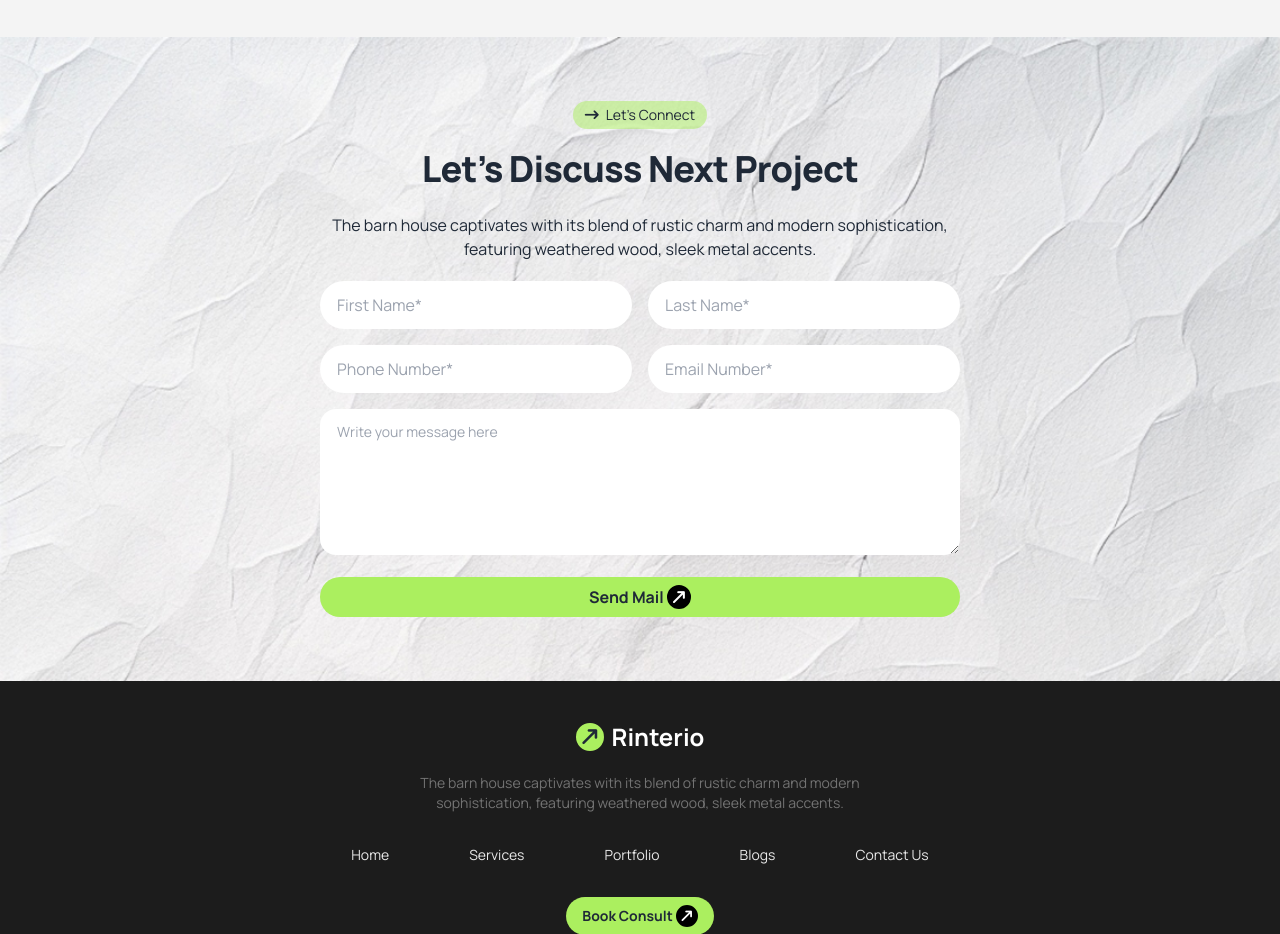
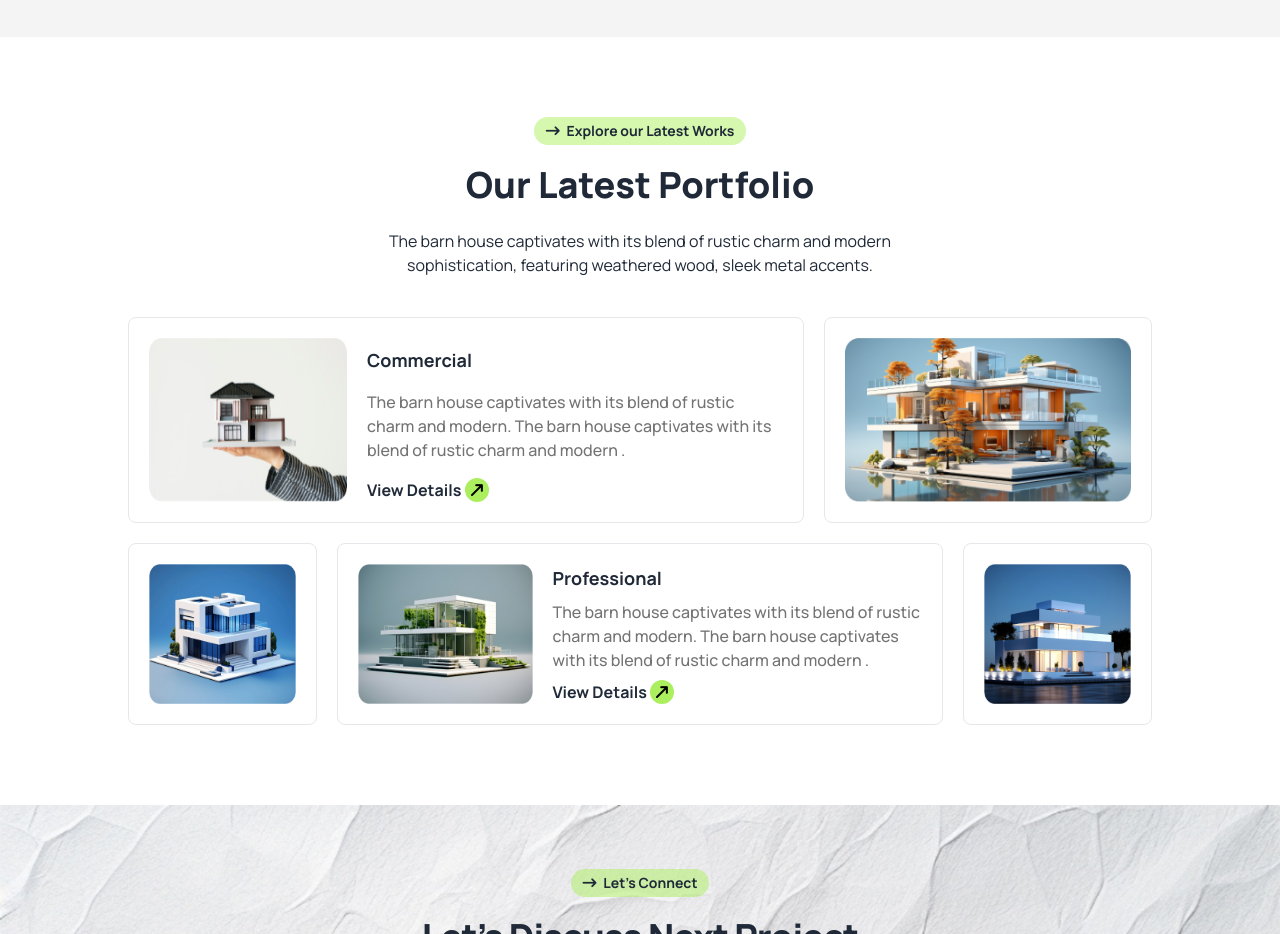
Before and after one commit to wadsahin/assignment-03, a plain HTML site: page index.html in a window 1280 px wide. Shown: the part 1866-2800 px from the top of the page. Drawn offline with nearby package versions, Linux system fonts and the light colour scheme.

Commit message:
Latest portfolio section completed

```diff
--- a/index.html
+++ b/index.html
@@ -105,7 +105,7 @@
             </p>
             <div>
               <a class="btn w-full sm:w-max rounded-full bg-primary bg-opacity-60">
-                <span class="font-bold">Book Consult</span>
+                <span class="font-bold">View Details</span>
                 <i class="fa-solid fa-arrow-right-long bg-primary text-black rounded-full p-1 -rotate-45 "></i>
               </a>
             </div>
@@ -171,7 +171,7 @@
       </div>
     </section>
     <!-- Work Process section start -->
-    <section class="w-11/12 lg:w-4/5 mx-auto mb-10">
+    <section class="w-11/12 lg:w-4/5 mx-auto pb-10">
       <!-- section btn -->
       <div class="mb-5 flex justify-center">
         <a class="bg-white text-sm px-3 py-1 rounded-full space-x-1" href="#">
@@ -186,7 +186,8 @@
         </h2>
         <p class="text-center md:w-3/5 mx-auto">The barn house captivates with its blend of rustic charm and modern
           sophistication,
-          featuring weathered wood, sleek metal accents.</p>
+          featuring weathered wood, sleek metal accents.
+        </p>
         <!-- cards container -->
         <div class="grid grid-cols-1 sm:grid-cols-2 lg:grid-cols-4 gap-4 mt-6">
           <!-- card 1 -->
@@ -219,13 +220,92 @@
 
     </section>
     <!-- challenges: Latest Portfolio Section START -->
-    <section class="w-11/12 lg:w-4/5 mx-auto mb-10">
-
+    <section class="lg:bg-white py-10 lg:py-20">
+      <!-- section container -->
+      <div class="w-11/12 lg:w-4/5 mx-auto">
+        <!-- section btn -->
+        <div class="mb-5 flex justify-center">
+          <a class="bg-primary bg-opacity-50 text-sm font-bold px-3 py-1 rounded-full space-x-1" href="#">
+            <i class="fa-solid fa-arrow-right-long"></i>
+            <span>Explore our Latest Works</span>
+          </a>
+        </div>
+        <!-- btn end -->
+        <!-- contents -->
+        <div>
+          <h2 class="text-3xl md:text-4xl font-black text-center mb-6">Our Latest Portfolio
+          </h2>
+          <p class="text-center md:w-3/5 mx-auto">The barn house captivates with its blend of rustic charm and modern
+            sophistication,
+            featuring weathered wood, sleek metal accents.
+          </p>
+          <!-- cards container -->
+          <div class="mt-10 grid gap-5">
+            <!-- card row 1 -->
+            <div class="grid lg:grid-cols-6 gap-5">
+              <!-- card 1 -->
+              <div class="bg-white col-span-1 lg:col-span-4 border rounded-lg p-5 grid lg:grid-cols-3 items-cente gap-5">
+                <!-- img col -->
+                <div class="col-span-1">
+                  <img class="w-full sm:w-fit h-full" src="./assets/img1.png" alt="">
+                </div>
+                <!-- text col -->
+                <div class="space-y-4 col-span-1 lg:col-span-2 mt-2">
+                  <h5 class="text-lg font-bold">Commercial</h5>
+                  <p class="font-medium text-[#737373]">The barn house captivates with its blend of rustic charm and
+                    modern. The barn house captivates with its blend of rustic charm and modern .
+                  </p>
+                  <div>
+                    <a class="" href="#">
+                      <span class="font-bold">View Details</span>
+                      <i class="fa-solid fa-arrow-right-long bg-primary text-black rounded-full p-1 -rotate-45 "></i>
+                    </a>
+                  </div>
+                </div>
+              </div>
+              <!-- card 2 -->
+              <div class="bg-white col-span-1 lg:col-span-2 border p-5 rounded-lg">
+                <img class="w-full sm:w-fit h-full" src="./assets/img2.png" alt="">
+              </div>
+            </div>
+            <!-- card row 2 -->
+            <div class="grid lg:grid-cols-5 gap-5">
+              <!-- card 3 -->
+              <div class="bg-white col-span-1 order-3 sm:order-1 border p-5 rounded-lg">
+                <img class="w-full sm:w-fit h-full" src="./assets/img3.png" alt="">
+              </div>
+              <!-- card 4 -->
+              <div class="bg-white col-span-1 lg:col-span-3 order-2 sm:order-2 border rounded-lg p-5 grid lg:grid-cols-3 gap-5">
+                <!-- img col -->
+                <div class="col-span-1">
+                  <img class="w-full sm:w-fit h-full" src="./assets/img4.png" alt="">
+                </div>
+                <!-- text col -->
+                <div class="space-y-2 col-span-1 lg:col-span-2">
+                  <h5 class="text-lg font-bold">Professional</h5>
+                  <p class="font-medium text-[#737373]">The barn house captivates with its blend of rustic charm and
+                    modern. The barn house captivates with its blend of rustic charm and modern .
+                  </p>
+                  <div>
+                    <a class="" href="#">
+                      <span class="font-bold">View Details</span>
+                      <i class="fa-solid fa-arrow-right-long bg-primary text-black rounded-full p-1 -rotate-45 "></i>
+                    </a>
+                  </div>
+                </div>
+              </div>
+              <!-- card 5 -->
+              <div class="bg-white col-span-1 order-1 lg:order-3 border p-5 rounded-lg">
+                <img class="w-full sm:w-fit h-full" src="./assets/img5.png" alt="">
+              </div>
+            </div>
+          </div>
+        </div>
     </section>
     <!-- challenges: Latest Portfolio Section END -->
 
     <!-- Challenges: Unique section START-->
-    <section class="w-11/12 lg:w-4/5 mx-auto mb-10">
+    <section class="w-11/12 lg:w-4/5 mx-auto">
 
     </section>
     <!-- Challenges: Unique section END-->
@@ -237,7 +317,7 @@
       <div class="w-11/12 md:w-4/6 lg:w-1/2 mx-auto">
         <!-- section btn -->
         <div class="mb-5 flex justify-center">
-          <a class="bg-primary bg-opacity-50 text-sm px-3 py-1 rounded-full space-x-1" href="#">
+          <a class="bg-primary bg-opacity-50 text-sm font-bold px-3 py-1 rounded-full space-x-1" href="#">
             <i class="fa-solid fa-arrow-right-long"></i>
             <span>Let's Connect</span>
           </a>
```
Also changed, not shown: assets/img-2-big.png (added).
